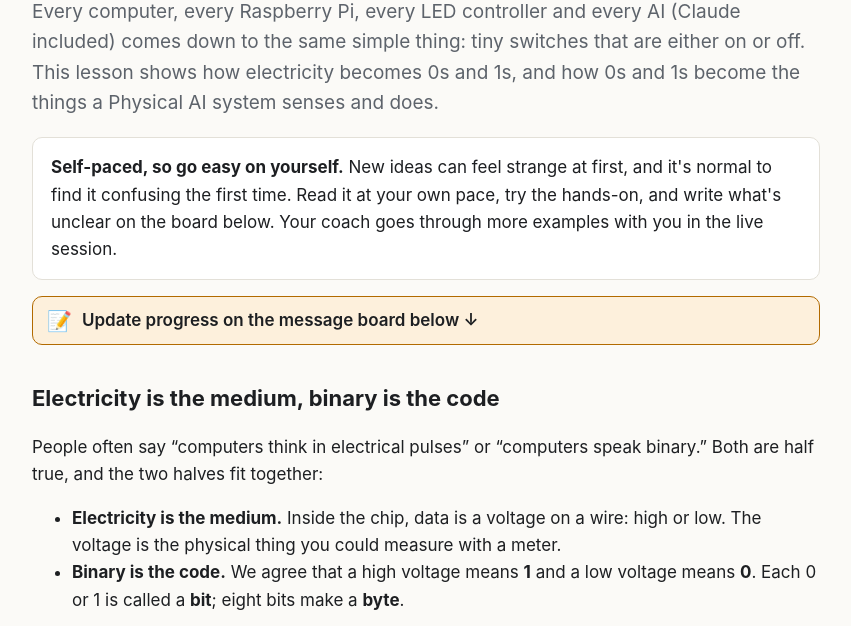
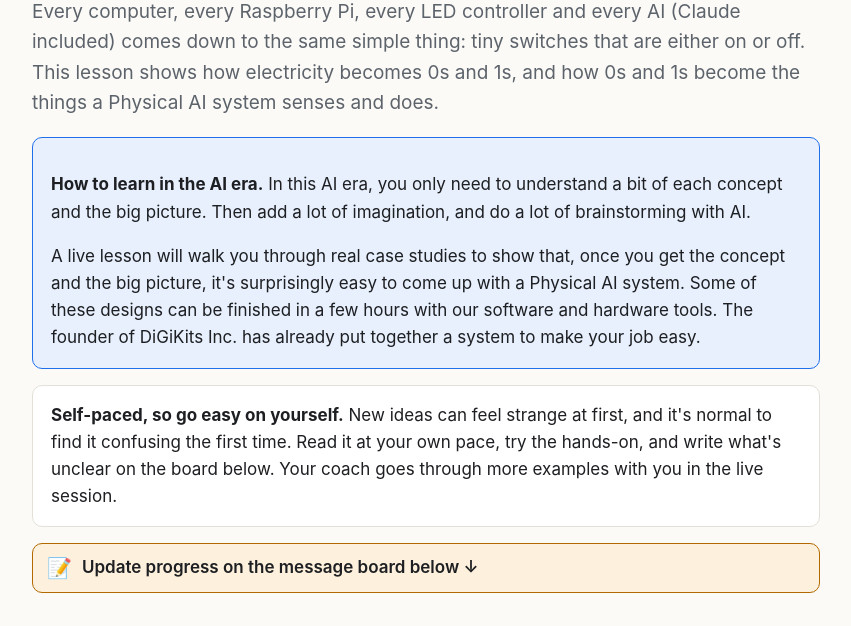
Before and after one commit to wdigi/tony, a plain HTML site: page physical-ai/lesson-0.html in a window 1280 px wide. Shown: the part 160-786 px from the top of the page, without its empty margins (214-1065 px from the left). Drawn offline with Linux system fonts and the light colour scheme.

Commit message:
Physical AI series: add 'how to learn in the AI era' note
Co-Authored-By: Claude Opus 5.5 <noreply@anthropic.com>
Claude-Session: https://claude.ai/code/session_01Ku9BkEzKzWP1ttkX9J7BvX

```diff
--- a/physical-ai/lesson-0.html
+++ b/physical-ai/lesson-0.html
@@ -15,6 +15,8 @@
 <main><div class="wrap">
 <p style="color:var(--muted);margin:0">Physical AI Systems · Lesson 0</p><h1>How it all began: the real “language” computers use</h1>
 <p class="lead">Every computer, every Raspberry Pi, every LED controller and every AI (Claude included) comes down to the same simple thing: tiny switches that are either on or off. This lesson shows how electricity becomes 0s and 1s, and how 0s and 1s become the things a Physical AI system senses and does.</p>
+<div class="card accent"><p><strong>How to learn in the AI era.</strong> In this AI era, you only need to understand a bit of each concept and the big picture. Then add a lot of imagination, and do a lot of brainstorming with AI.</p>
+<p style="margin:0">A live lesson will walk you through real case studies to show that, once you get the concept and the big picture, it's surprisingly easy to come up with a Physical AI system. Some of these designs can be finished in a few hours with our software and hardware tools. The founder of DiGiKits Inc. has already put together a system to make your job easy.</p></div>
 <div class="card"><p style="margin:0"><strong>Self-paced, so go easy on yourself.</strong> New ideas can feel strange at first, and it's normal to find it confusing the first time. Read it at your own pace, try the hands-on, and write what's unclear on the board below. Your coach goes through more examples with you in the live session.</p></div>
 <p class="reminder"><span class="r-icon" aria-hidden="true">📝</span><a href="#how-did-it-feel">Update progress on the message board below ↓</a></p>
 
```
Also changed, not shown: lessons.html (+1 -1 lines).
